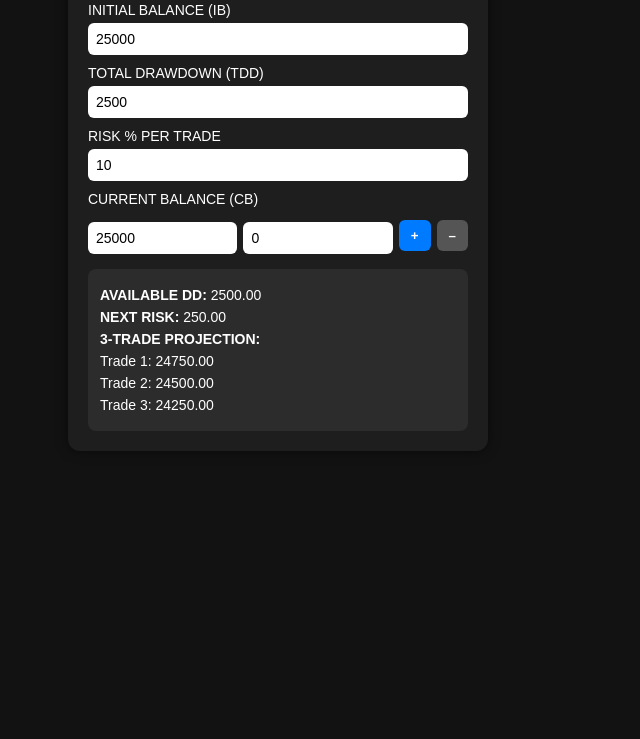
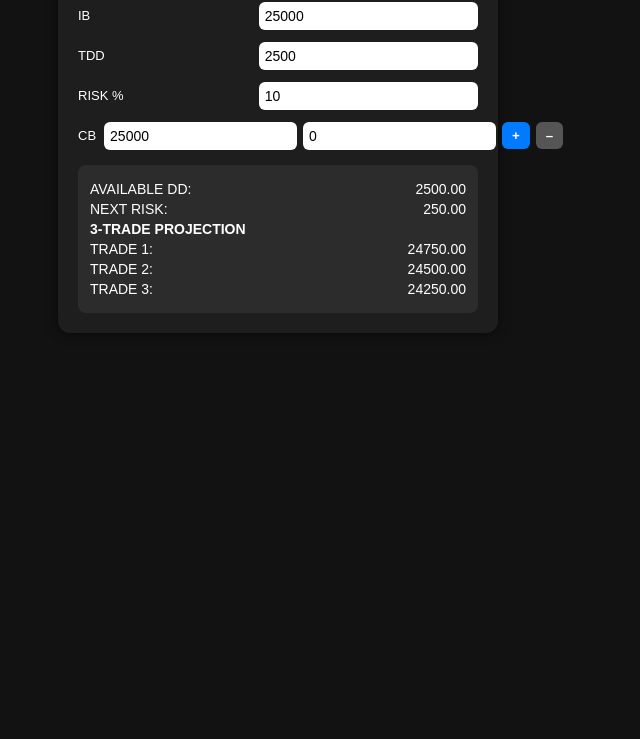
Before and after one commit to shaitrades/futures, a plain HTML site: page index.html in a window 1280 px wide. Shown: the part 101-840 px from the top of the page, without its empty margins (362-1002 px from the left). Drawn offline with Linux system fonts and the light colour scheme.

Commit message:
Update index.html

```diff
--- a/index.html
+++ b/index.html
@@ -21,38 +21,42 @@
       padding: 20px;
       border-radius: 12px;
       box-shadow: 0 0 12px rgba(0,0,0,0.5);
-      width: 380px;
+      width: 400px;
     }
     h2 {
       text-align: center;
       margin-bottom: 15px;
       color: #00d4ff;
     }
-    label {
-      font-size: 14px;
-      margin-top: 10px;
-      display: block;
-    }
-    input {
-      padding: 8px;
-      font-size: 14px;
-      margin-top: 5px;
-      border: none;
-      border-radius: 6px;
-      width: 100%;
-      box-sizing: border-box;
-    }
     .row {
       display: flex;
       align-items: center;
-      gap: 6px;
-      margin-top: 10px;
+      margin-bottom: 12px;
+      gap: 8px;
+    }
+    .row label {
+      flex: 1;
+      font-size: 13px;
     }
     .row input {
+      flex: 1.2;
+      padding: 6px;
+      font-size: 14px;
+      border: none;
+      border-radius: 6px;
+      box-sizing: border-box;
+    }
+    .cb-row {
+      display: flex;
+      align-items: center;
+      gap: 6px;
+    }
+    .cb-row input {
       flex: 1;
+      padding: 6px;
     }
     .btn {
-      padding: 8px 12px;
+      padding: 6px 10px;
       border: none;
       border-radius: 6px;
       cursor: pointer;
@@ -61,13 +65,15 @@
     .btn-add { background: #007bff; color: white; }
     .btn-sub { background: #555; color: white; }
     .output {
+      margin-top: 15px;
       background: #2c2c2c;
       padding: 12px;
       border-radius: 8px;
-      margin-top: 15px;
     }
-    .output p {
-      margin: 6px 0;
+    .output-row {
+      display: flex;
+      justify-content: space-between;
+      margin: 4px 0;
       font-size: 14px;
     }
   </style>
@@ -76,30 +82,38 @@
   <div class="container">
     <h2>FUTURES PROP CALCULATOR</h2>
 
-    <label>INITIAL BALANCE (IB)</label>
+    <div class="row">
+      <label>IB</label>
       <input type="number" id="ib" value="25000">
+    </div>
 
-    <label>TOTAL DRAWDOWN (TDD)</label>
+    <div class="row">
+      <label>TDD</label>
       <input type="number" id="tdd" value="2500">
+    </div>
 
-    <label>RISK % PER TRADE</label>
+    <div class="row">
+      <label>RISK %</label>
       <input type="number" id="riskPercent" value="10">
+    </div>
 
-    <label>CURRENT BALANCE (CB)</label>
     <div class="row">
+      <label>CB</label>
+      <div class="cb-row">
         <input type="number" id="cbManual" value="25000">
         <input type="number" id="cbAmount" value="0">
         <button class="btn btn-add" onclick="adjustCB(true)">+</button>
         <button class="btn btn-sub" onclick="adjustCB(false)">–</button>
       </div>
+    </div>
 
     <div class="output">
-      <p><strong>AVAILABLE DD:</strong> <span id="availableDD">0</span></p>
-      <p><strong>NEXT RISK:</strong> <span id="nextRisk">0</span></p>
-      <p><strong>3-TRADE PROJECTION:</strong></p>
-      <p>Trade 1: <span id="proj1">0</span></p>
-      <p>Trade 2: <span id="proj2">0</span></p>
-      <p>Trade 3: <span id="proj3">0</span></p>
+      <div class="output-row"><span>AVAILABLE DD:</span> <span id="availableDD">0</span></div>
+      <div class="output-row"><span>NEXT RISK:</span> <span id="nextRisk">0</span></div>
+      <div class="output-row"><strong>3-TRADE PROJECTION</strong></div>
+      <div class="output-row"><span>TRADE 1:</span> <span id="proj1">0</span></div>
+      <div class="output-row"><span>TRADE 2:</span> <span id="proj2">0</span></div>
+      <div class="output-row"><span>TRADE 3:</span> <span id="proj3">0</span></div>
     </div>
   </div>
 
@@ -122,6 +136,7 @@
       const cb = parseFloat(cbEl.value) || 0;
       const riskPercent = parseFloat(riskEl.value) || 0;
 
+      // Futures Prop end-of-day logic
       let availableDD = (cb + tdd) - ib;
       if (availableDD < 0) availableDD = 0;
 
```
Lines whose indentation alone changed are shown as unchanged.
